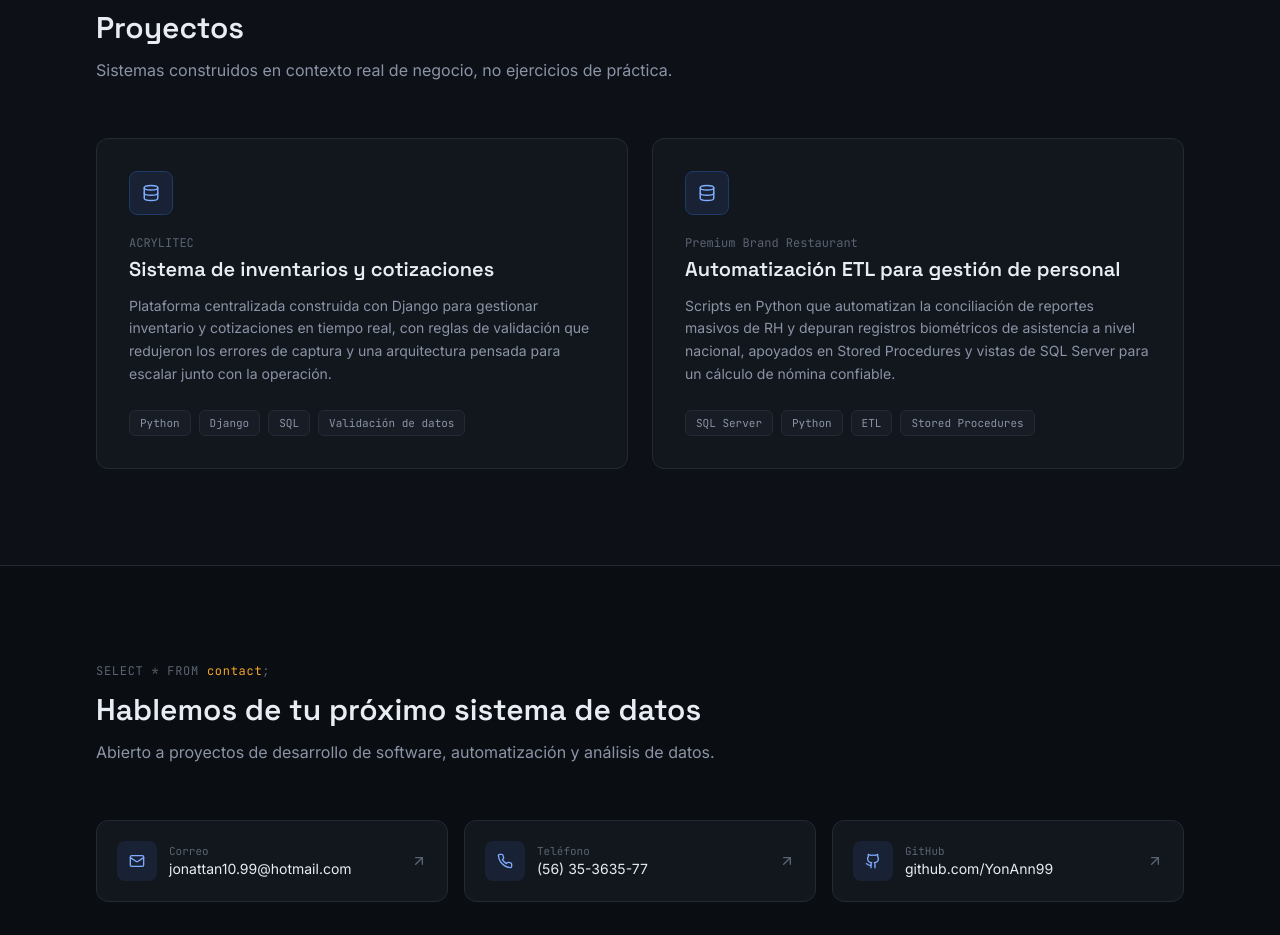
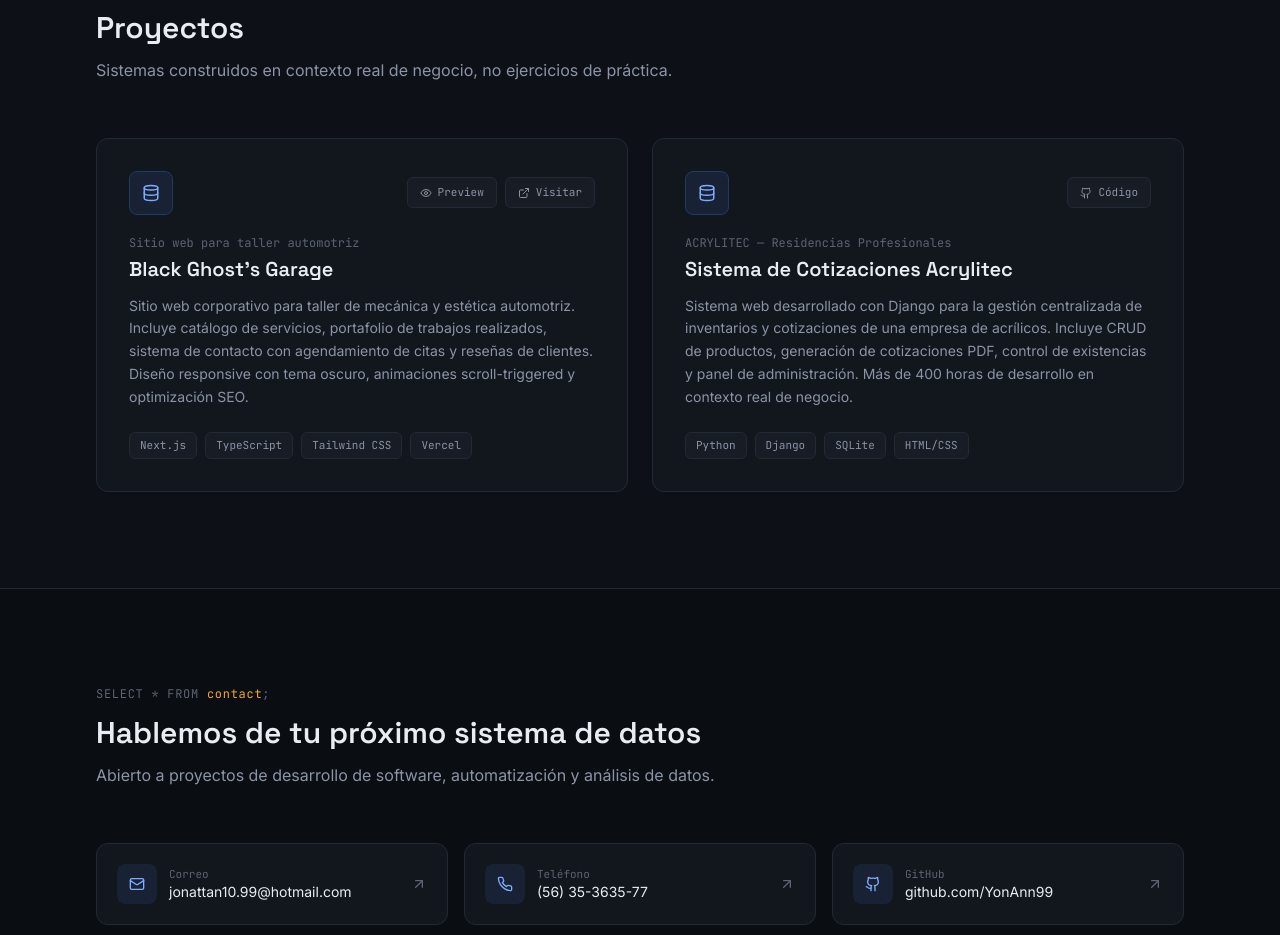
Before and after one commit to YonAnn99/portafolio_jonattan_anaya_dev, a Next.js app: page / in a window 1280 px wide. Shown: the part 3760-4695 px from the top of the page. Built offline with nearby package versions, Linux system fonts and the light colour scheme; no server answers.

Commit message:
feat: actualizar proyectos con Black Ghost's Garage y Acrylitec
- Black Ghost's Garage: preview iframe del sitio en vivo
- Acrylitec: enlace al repositorio GitHub con descripción del sistema Django
- Botón toggle para expandir/colapsar preview
- Eliminados proyectos placeholder anteriores

```diff
--- a/components/sections/projects.tsx
+++ b/components/sections/projects.tsx
@@ -1,11 +1,18 @@
 "use client";
 
+import { useState } from "react";
 import { motion } from "motion/react";
-import { Database } from "lucide-react";
+import { Database, ExternalLink, Github, Eye, EyeOff } from "lucide-react";
 import SectionHeader from "@/components/ui/section-header";
 import { projects } from "@/lib/data";
 
+const PREVIEW_URLS: Record<string, string> = {
+  "black-ghosts-garage": "https://black-ghost-garage.vercel.app/",
+};
+
 export default function Projects() {
+  const [expandedId, setExpandedId] = useState<string | null>(null);
+
   return (
     <section id="proyectos" className="border-t border-border bg-surface/40 py-24">
       <div className="mx-auto max-w-6xl px-5 sm:px-8">
@@ -16,7 +23,11 @@ export default function Projects() {
         />
 
         <div className="grid gap-6 md:grid-cols-2">
-          {projects.map((project, idx) => (
+          {projects.map((project, idx) => {
+            const hasPreview = !!PREVIEW_URLS[project.id];
+            const isExpanded = expandedId === project.id;
+
+            return (
               <motion.article
                 key={project.id}
                 initial={{ opacity: 0, y: 20 }}
@@ -25,14 +36,75 @@ export default function Projects() {
                 transition={{ duration: 0.5, delay: idx * 0.1 }}
                 className="group rounded-xl border border-border bg-surface p-6 transition-colors hover:border-signal-dim sm:p-8"
               >
-              <div className="mb-5 flex h-11 w-11 items-center justify-center rounded-lg border border-signal-dim bg-signal/10 text-signal-soft">
+                <div className="mb-5 flex items-center justify-between">
+                  <div className="flex h-11 w-11 items-center justify-center rounded-lg border border-signal-dim bg-signal/10 text-signal-soft">
                     <Database size={18} />
                   </div>
+
+                  <div className="flex items-center gap-2">
+                    {hasPreview && (
+                      <button
+                        onClick={() =>
+                          setExpandedId(isExpanded ? null : project.id)
+                        }
+                        className="flex items-center gap-1.5 rounded-md border border-border bg-surface2 px-3 py-1.5 font-mono text-[11px] text-text-muted transition-colors hover:border-signal-dim hover:text-signal-soft"
+                        aria-label={
+                          isExpanded ? "Ocultar preview" : "Ver preview"
+                        }
+                      >
+                        {isExpanded ? (
+                          <EyeOff size={12} />
+                        ) : (
+                          <Eye size={12} />
+                        )}
+                        {isExpanded ? "Ocultar" : "Preview"}
+                      </button>
+                    )}
+                    <a
+                      href={project.url}
+                      target="_blank"
+                      rel="noreferrer"
+                      className="flex items-center gap-1.5 rounded-md border border-border bg-surface2 px-3 py-1.5 font-mono text-[11px] text-text-muted transition-colors hover:border-signal-dim hover:text-signal-soft"
+                      aria-label={`Abrir ${project.title}`}
+                    >
+                      {project.url?.includes("github") ? (
+                        <Github size={12} />
+                      ) : (
+                        <ExternalLink size={12} />
+                      )}
+                      {project.url?.includes("github") ? "Código" : "Visitar"}
+                    </a>
+                  </div>
+                </div>
+
                 <p className="font-mono text-xs text-text-faint">{project.org}</p>
                 <h3 className="mt-1 font-display text-lg font-semibold text-text sm:text-xl">
                   {project.title}
                 </h3>
-              <p className="mt-3 text-sm leading-relaxed text-text-muted">{project.description}</p>
+                <p className="mt-3 text-sm leading-relaxed text-text-muted">
+                  {project.description}
+                </p>
+
+                {hasPreview && isExpanded && (
+                  <div className="mt-4 overflow-hidden rounded-lg border border-border">
+                    <div className="flex items-center gap-2 border-b border-border bg-surface2 px-3 py-2">
+                      <span className="h-2 w-2 rounded-full bg-[#4a5364]" />
+                      <span className="h-2 w-2 rounded-full bg-[#4a5364]" />
+                      <span className="h-2 w-2 rounded-full bg-[#4a5364]" />
+                      <span className="ml-2 font-mono text-[10px] text-text-faint">
+                        {PREVIEW_URLS[project.id]}
+                      </span>
+                    </div>
+                    <iframe
+                      src={PREVIEW_URLS[project.id]}
+                      title={`Preview de ${project.title}`}
+                      className="h-[300px] w-full bg-bg"
+                      loading="lazy"
+                      sandbox="allow-scripts allow-same-origin"
+                    />
+                  </div>
+                )}
+
                 <div className="mt-6 flex flex-wrap gap-2">
                   {project.tags.map((tag) => (
                     <span
@@ -44,7 +116,8 @@ export default function Projects() {
                   ))}
                 </div>
               </motion.article>
-          ))}
+            );
+          })}
         </div>
       </div>
     </section>
--- a/lib/data.ts
+++ b/lib/data.ts
@@ -30,6 +30,7 @@ export interface Project {
   org: string;
   description: string;
   tags: string[];
+  url?: string;
 }
 
 export interface Education {
@@ -132,20 +133,22 @@ export const experience: Experience[] = [
 
 export const projects: Project[] = [
   {
-    id: "inventario-acrylitec",
-    title: "Sistema de inventarios y cotizaciones",
-    org: "ACRYLITEC",
+    id: "black-ghosts-garage",
+    title: "Black Ghost's Garage",
+    org: "Sitio web para taller automotriz",
     description:
-      "Plataforma centralizada construida con Django para gestionar inventario y cotizaciones en tiempo real, con reglas de validación que redujeron los errores de captura y una arquitectura pensada para escalar junto con la operación.",
-    tags: ["Python", "Django", "SQL", "Validación de datos"],
+      "Sitio web corporativo para taller de mecánica y estética automotriz. Incluye catálogo de servicios, portafolio de trabajos realizados, sistema de contacto con agendamiento de citas y reseñas de clientes. Diseño responsive con tema oscuro, animaciones scroll-triggered y optimización SEO.",
+    tags: ["Next.js", "TypeScript", "Tailwind CSS", "Vercel"],
+    url: "https://black-ghost-garage.vercel.app/",
   },
   {
-    id: "etl-rh",
-    title: "Automatización ETL para gestión de personal",
-    org: "Premium Brand Restaurant",
+    id: "acrylitec",
+    title: "Sistema de Cotizaciones Acrylitec",
+    org: "ACRYLITEC — Residencias Profesionales",
     description:
-      "Scripts en Python que automatizan la conciliación de reportes masivos de RH y depuran registros biométricos de asistencia a nivel nacional, apoyados en Stored Procedures y vistas de SQL Server para un cálculo de nómina confiable.",
-    tags: ["SQL Server", "Python", "ETL", "Stored Procedures"],
+      "Sistema web desarrollado con Django para la gestión centralizada de inventarios y cotizaciones de una empresa de acrílicos. Incluye CRUD de productos, generación de cotizaciones PDF, control de existencias y panel de administración. Más de 400 horas de desarrollo en contexto real de negocio.",
+    tags: ["Python", "Django", "SQLite", "HTML/CSS"],
+    url: "https://github.com/YonAnn99/Acrylitec",
   },
 ];
 
```
Lines whose indentation alone changed are shown as unchanged.
